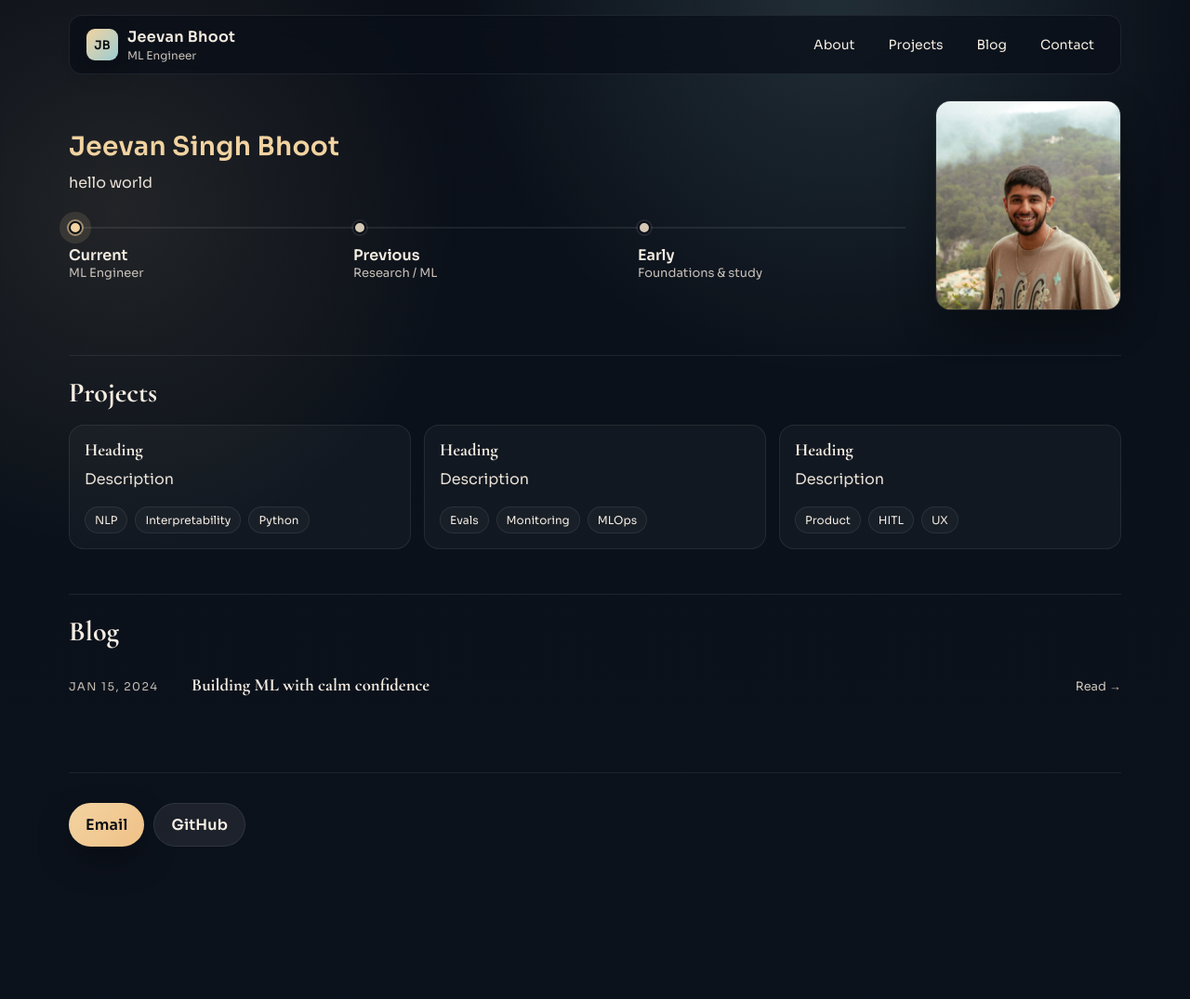
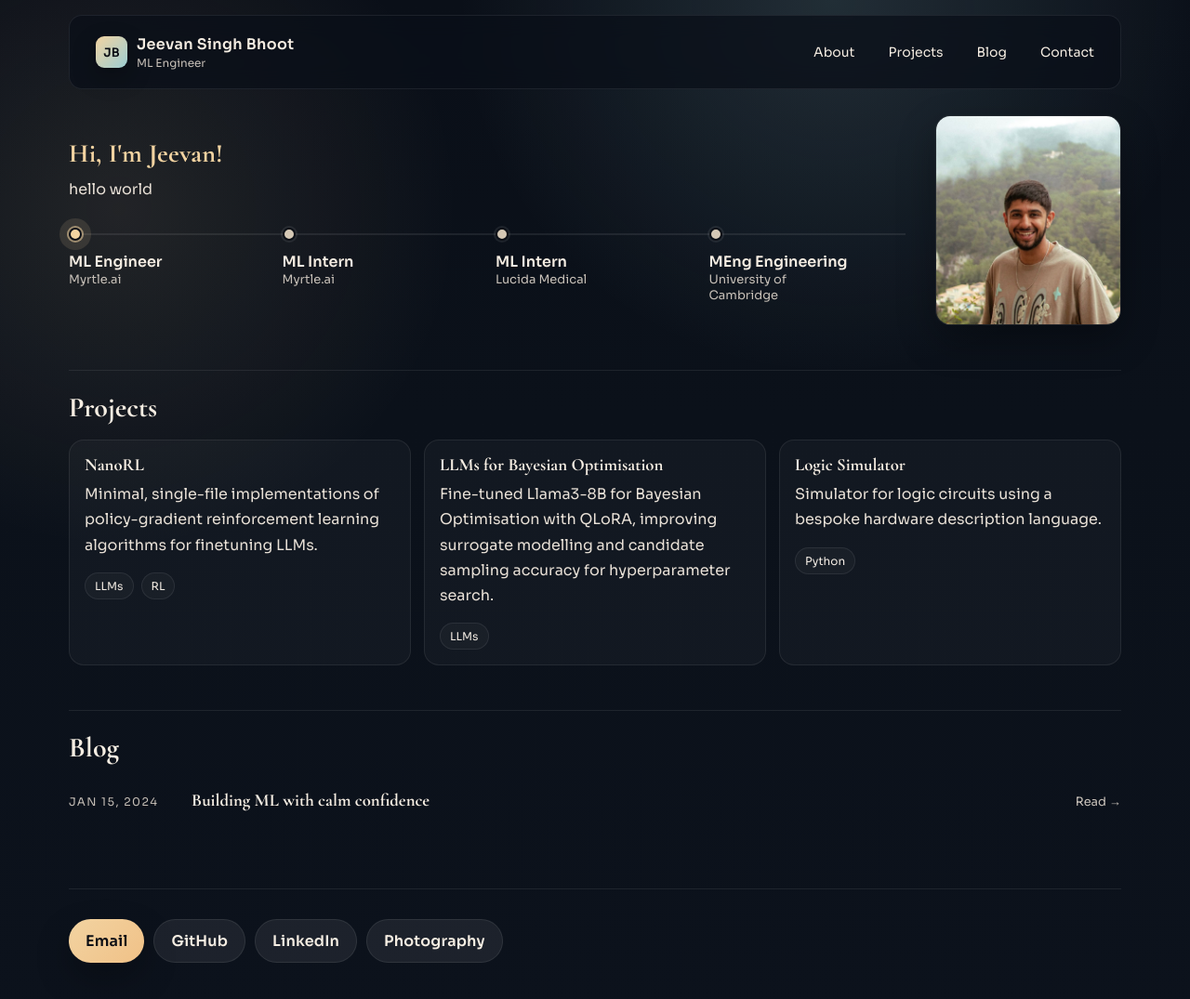
Before and after one commit to JeevanBhoot/jeevanbhoot.github.io, a Jekyll site: the page built from index.md, in a window 1280 px wide and 1124 px high. Shown: the top 1075 px of the window at 93% size. Built offline with Jekyll 4.4.1, drawn with Linux system fonts in a browser that asks for light colours.

Commit message:
Additions

```diff
--- a/_layouts/default.html
+++ b/_layouts/default.html
@@ -13,13 +13,15 @@
 <body>
   <div class="page-shell">
     <header class="topbar">
-      <div class="brand">
-        <span class="brand-mark">JB</span>
-        <div class="brand-text">
-          <div class="brand-name">Jeevan Bhoot</div>
-          <div class="brand-role">ML Engineer</div>
+      <a class="brand-link" href="{{ '/' | relative_url }}">
+        <div class="brand">
+          <span class="brand-mark">JB</span>
+          <div class="brand-text">
+            <div class="brand-name">Jeevan Singh Bhoot</div>
+            <div class="brand-role">ML Engineer</div>
+          </div>
         </div>
-      </div>
+      </a>
       <nav class="nav">
         <a href="{{ '/' | relative_url }}#about">About</a>
         <a href="{{ '/' | relative_url }}#projects">Projects</a>
@@ -48,6 +50,8 @@
         <div class="footer__actions">
           <a class="button primary" href="mailto:jeevan.bhoot@gmail.com">Email</a>
           <a class="button ghost" href="https://github.com/jeevanbhoot">GitHub</a>
+          <a class="button ghost" href="https://www.linkedin.com/in/jeevan-singh-bhoot/">LinkedIn</a>
+          <a class="button ghost" href="https://jeevs-jpeg.com/">Photography</a>
         </div>
       </div>
 
--- a/assets/css/style.css
+++ b/assets/css/style.css
@@ -64,6 +64,20 @@ button:focus-visible {
   top: 14px;
   z-index: 5;
   backdrop-filter: blur(12px);
+}
+
+.brand-link {
+  display: inline-flex;
+  align-items: center;
+  gap: 10px;
+  padding: 8px 10px;
+  border-radius: 10px;
+  transition: background 160ms ease, color 160ms ease;
+}
+
+.brand-link:hover {
+  background: rgba(255, 255, 255, 0.06);
+  color: var(--text);
 }
 
 .brand {
@@ -275,6 +289,7 @@ p {
   font-weight: 700;
   letter-spacing: 0.01em;
   margin-bottom: 8px;
+  font-family: "Cormorant Garamond", "Times New Roman", serif;
 }
 
 .about-bio {
@@ -417,6 +432,8 @@ p {
   background: rgba(255, 255, 255, 0.03);
   border: 1px solid var(--line);
   transition: transform 160ms ease, border-color 160ms ease, background 160ms ease;
+  display: block;
+  color: inherit;
 }
 
 .project-card:hover {
--- a/index.md
+++ b/index.md
@@ -1,28 +1,35 @@
 ---
 layout: default
-title: Jeevan Bhoot — ML engineer & researcher
+title: Jeevan Bhoot - ML Engineer & Researcher
 ---
 
 <section class="section-lite" id="about">
   <div class="about-wrap">
     <div class="about-copy">
-      <div class="about-name">Jeevan Singh Bhoot</div>
+      <div class="about-name">Hi, I'm Jeevan!</div>
       <p class="about-bio">hello world</p>
       <div class="timeline">
         <div class="timeline-item">
           <div class="timeline-dot current"></div>
-          <div class="timeline-label">Current</div>
-          <div class="timeline-meta">ML Engineer</div>
+          <div class="timeline-label">ML Engineer</div>
+          <div class="timeline-meta">Myrtle.ai</div>
         </div>
         <div class="timeline-item">
           <div class="timeline-dot"></div>
-          <div class="timeline-label">Previous</div>
-          <div class="timeline-meta">Research / ML</div>
+          <div class="timeline-label">ML Intern</div>
+          <div class="timeline-meta">Myrtle.ai</div>
         </div>
         <div class="timeline-item">
           <div class="timeline-dot"></div>
-          <div class="timeline-label">Early</div>
-          <div class="timeline-meta">Foundations & study</div>
+          <div class="timeline-label">ML Intern</div>
+          <div class="timeline-meta">Lucida Medical</div>
+        </div>
+        <div class="timeline-item">
+          <div class="timeline-dot"></div>
+          <div class="timeline-label">MEng Engineering</div>
+          <div class="timeline-meta">
+            University of<br>Cambridge
+          </div>
         </div>
       </div>
     </div>
@@ -37,33 +44,28 @@ title: Jeevan Bhoot — ML engineer & researcher
     <h2>Projects</h2>
   </div>
   <div class="project-grid">
-    <article class="project-card">
-      <h3>Heading</h3>
-      <p>Description</p>
+    <a class="project-card" href="https://github.com/JeevanBhoot/nanoRL" target="_blank" rel="noopener">
+      <h3>NanoRL</h3>
+      <p>Minimal, single-file implementations of policy-gradient reinforcement learning algorithms for finetuning LLMs.</p>
       <div class="tags">
-        <span class="tag">NLP</span>
-        <span class="tag">Interpretability</span>
+        <span class="tag">LLMs</span>
+        <span class="tag">RL</span>
+      </div>
+    </a>
+    <a class="project-card" href="https://github.com/JeevanBhoot/LLAMBO-FT" target="_blank" rel="noopener">
+      <h3>LLMs for Bayesian Optimisation</h3>
+      <p>Fine-tuned Llama3-8B for Bayesian Optimisation with QLoRA, improving surrogate modelling and candidate sampling accuracy for hyperparameter search.</p>
+      <div class="tags">
+        <span class="tag">LLMs</span>
+      </div>
+    </a>
+    <a class="project-card" href="https://github.com/JeevanBhoot/logsim" target="_blank" rel="noopener">
+      <h3>Logic Simulator</h3>
+      <p>Simulator for logic circuits using a bespoke hardware description language.</p>
+      <div class="tags">
         <span class="tag">Python</span>
       </div>
-    </article>
-    <article class="project-card">
-      <h3>Heading</h3>
-      <p>Description</p>
-      <div class="tags">
-        <span class="tag">Evals</span>
-        <span class="tag">Monitoring</span>
-        <span class="tag">MLOps</span>
-      </div>
-    </article>
-    <article class="project-card">
-      <h3>Heading</h3>
-      <p>Description</p>
-      <div class="tags">
-        <span class="tag">Product</span>
-        <span class="tag">HITL</span>
-        <span class="tag">UX</span>
-      </div>
-    </article>
+    </a>
   </div>
 </section>
 
```
